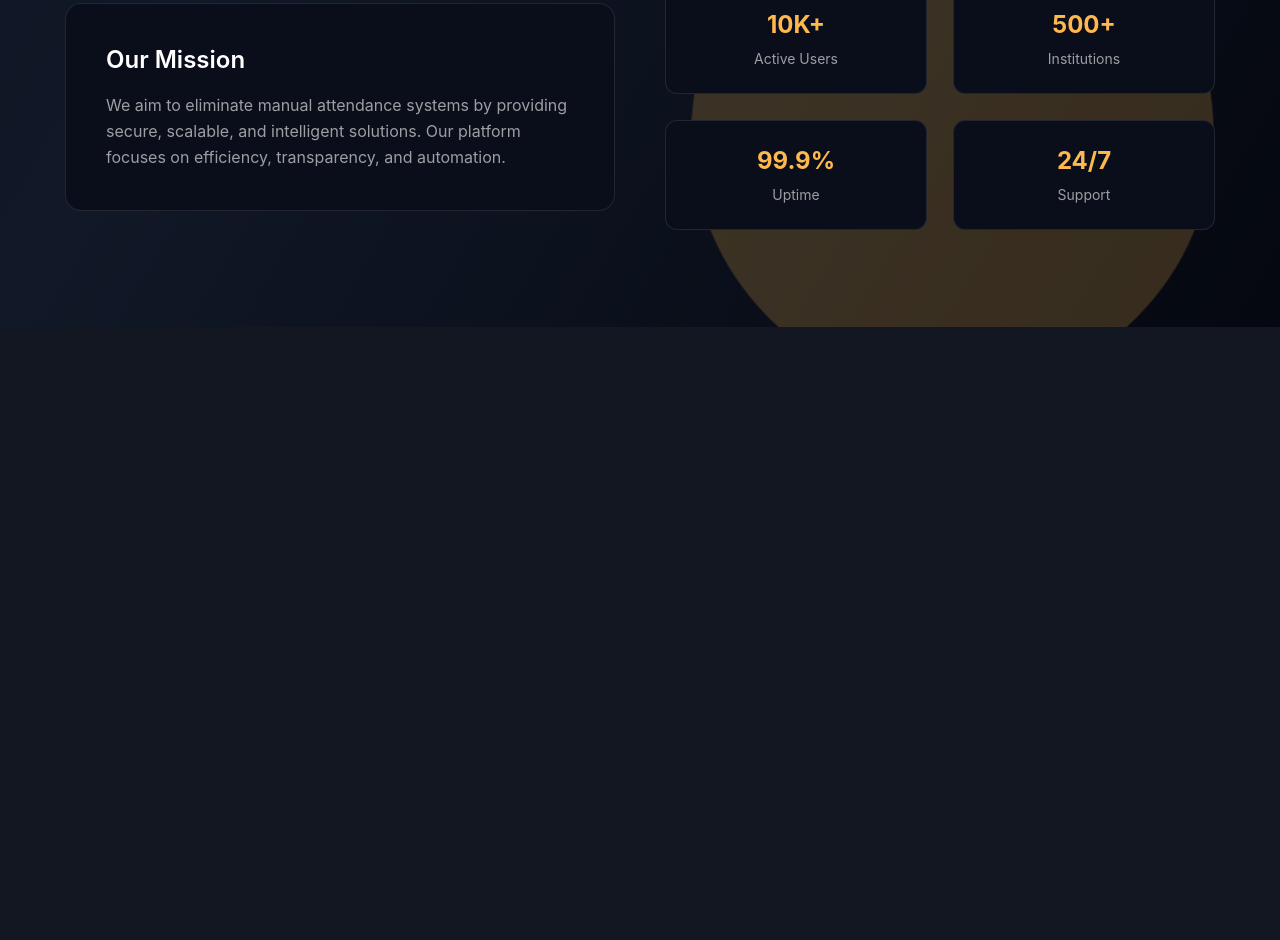
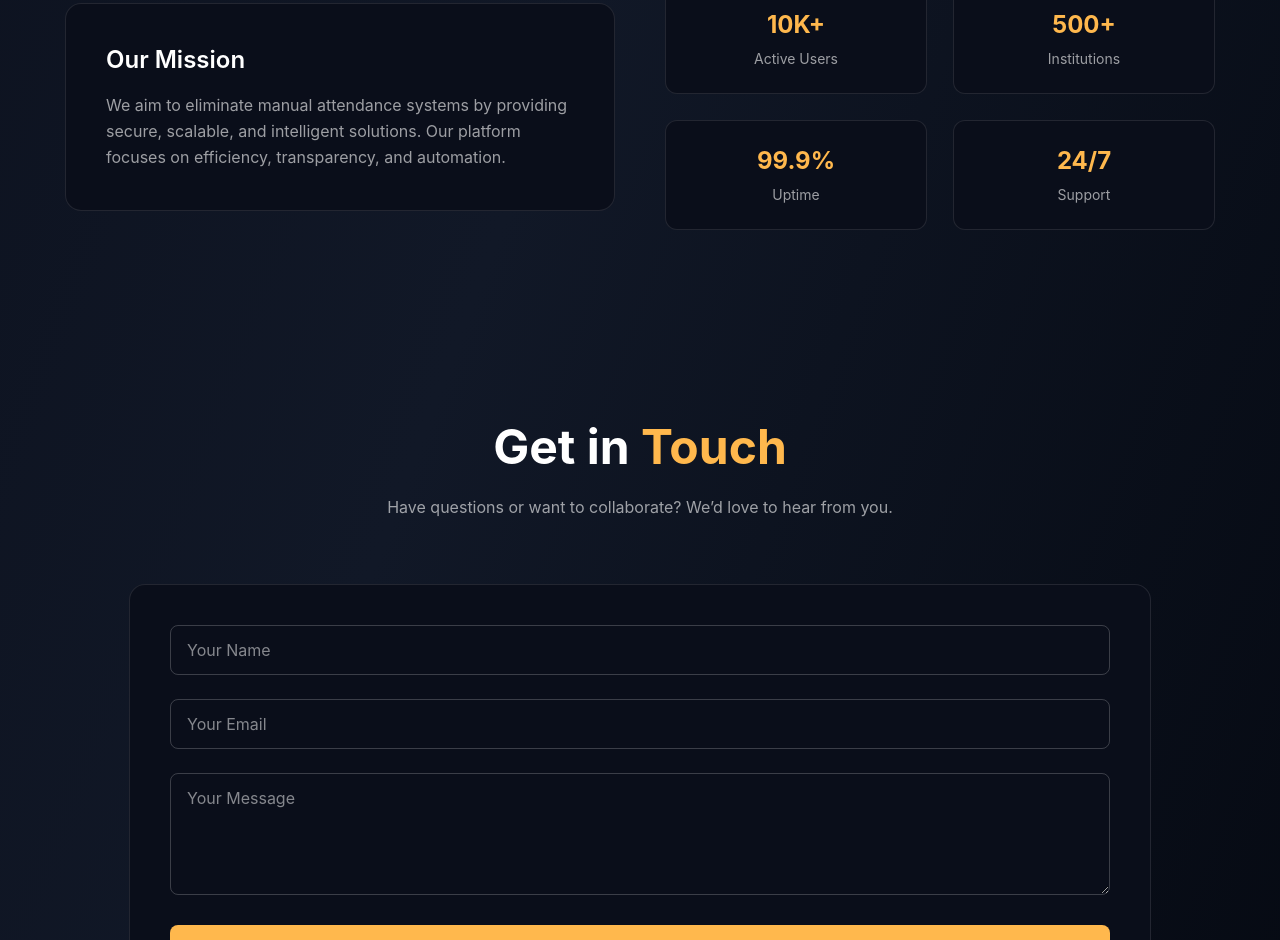
Before and after one commit to raviitsme/attendance-app, a React app: page / in a window 1280 px wide. Shown: the part 1860-2800 px from the top of the page. Before the commit the page ends 2187 px from the top, so only its background shows below. Built offline with nearby package versions, Linux system fonts and the light colour scheme; the HTML template or start-up script is replaced by a standard one.

Commit message:
added modal

```diff
--- a/src/App.jsx
+++ b/src/App.jsx
@@ -1,10 +1,12 @@
 import React from "react";
 import { Routes, Route } from "react-router-dom";
 import LandingPage from "./pages/LandingPage";
+import Modal from "./components/Modal";
 
 const App = () => {
   return (
     <div className="min-h-screen mx-auto ">
+      <Modal/>
       <LandingPage/>
     </div>
   )
--- /dev/null
+++ b/src/components/AuthForms.jsx
@@ -0,0 +1,41 @@
+import React from "react";
+
+export const LoginForm = ({ switchToSignup }) => (
+  <div className="flex flex-col gap-4">
+    <h2 className="text-2xl font-bold text-center text-white font-poppins">
+      Welcome Back
+    </h2>
+    <input type="email" placeholder="Email"
+      className="placeholder-gray-500 text-white rounded-lg border border-amberGold w-full p-3 focus:outline-none focus:ring-2 focus:ring-amberGold focus:border-amberGold transition-all"
+    />
+    <input type="password" placeholder="Password"
+      className="placeholder-gray-500 text-white rounded-lg border border-amberGold w-full p-3 focus:outline-none focus:ring-2 focus:ring-amberGold focus:border-amberGold transition-all"
+    />
+    <p className="text-center text-sm text-gray-400">
+      New to AttendX?{" "}
+      <span
+        onClick={switchToSignup}
+        className="relative text-white cursor-pointer after:content-[''] after:absolute after:left-0 after:-bottom-1 hover:text-amberGold after:h-0.5 after:bg-amberGold after:w-0 after:transition-all after:duration-300 hover:after:w-full"
+      >
+        Sign Up
+      </span>
+    </p>
+  </div>
+);
+
+export const SignupForm = ({ switchToLogin }) => (
+  <div className="flex flex-col gap-4">
+    <h2 className="text-2xl text-white font-bold text-center font-poppins">
+      Register Here
+    </h2>
+    <p className="text-sm text-gray-500 text-center">
+      Already a member?{" "}
+      <span
+        onClick={switchToLogin}
+        className="text-white relative transition-all duration-150 hover:text-amberGold cursor-pointer after:content-[''] after:absolute after:left-0 after:-bottom-1 after:h-0.5 after:bg-amberGold after:w-0 after:transition-all after:duration-300 hover:after:w-full"
+      >
+        Login
+      </span>
+    </p>
+  </div>
+);
--- a/src/components/Button.jsx
+++ b/src/components/Button.jsx
@@ -1,4 +1,4 @@
-const Button = ({ children, variant, className="" }) => {
+const Button = ({ children, variant, className="", onClick }) => {
   const baseStyles = 'px-4 py-2 rounded-xl font-semibold transition duration 200 cursor-pointer';
 
   const varients = {
@@ -7,7 +7,7 @@ const Button = ({ children, variant, className="" }) => {
   };
 
   return (
-    <button className={`${baseStyles} ${varients[variant]} ${className}`}>
+    <button className={`${baseStyles} ${varients[variant]} ${className}`} onClick={onClick}>
       {children}
     </button>
   )
--- /dev/null
+++ b/src/components/Modal.jsx
@@ -0,0 +1,20 @@
+import React from "react";
+import { FaTimes } from "react-icons/fa";
+
+const Modal = ({ isOpen, onClose, children }) => {
+    if(!isOpen) return null;
+  return (
+    <div className="fixed inset-0 z-50 flex items-center justify-center">
+        <div className="absolute inset-0 bg-black/30 backdrop-blur-sm" onClick={onClose}></div>
+
+        <div className="relative z-50 bg-deepNavy rounded-xl w-96 p-6 border border-amberGold">
+            <button onClick={onClose} className="absolute top-3 right-3 text-rosePink cursor-pointer hover:text-amberGold text-xl">
+                <FaTimes/>
+            </button>
+            {children}
+        </div>
+    </div>
+  )
+}
+
+export default Modal
--- a/src/components/Navbar.jsx
+++ b/src/components/Navbar.jsx
@@ -2,7 +2,7 @@ import { Link } from "react-router-dom";
 import Button from "./Button";
 import { useEffect, useState } from "react";
 import { FaBars, FaTimes } from "react-icons/fa";
-const Navbar = () => {
+const Navbar = ({openLoginModal, openSignupModal}) => {
   const [menuOpen, setMenuOpen] = useState(false);
   const [show, setShow] = useState(true);
   const [lastScroll, setLastScroll] = useState(0);
@@ -66,12 +66,14 @@ const Navbar = () => {
             <Button
               variant="outline"
               className="hover:bg-white hover:text-deepNavy"
+              onClick={openLoginModal}
             >
               Login
             </Button>
             <Button
               variant="primary"
               className="hover:bg-amberGold hover:text-deepNavy"
+              onClick={openSignupModal}
             >
               Get Started
             </Button>
--- a/src/pages/About.jsx
+++ b/src/pages/About.jsx
@@ -1,10 +1,8 @@
 const About = () => {
   return (
     <section className="relative py-24 px-6">
-
       {/* Section Container */}
       <div className="max-w-6xl mx-auto">
-
         {/* Heading */}
         <div className="text-center mb-16">
           <h2 className="text-4xl md:text-5xl font-bold text-white">
@@ -12,22 +10,20 @@ const About = () => {
           </h2>
           <p className="text-white/60 mt-6 max-w-2xl mx-auto leading-relaxed">
             AttendX is a modern attendance management platform built to simplify
-            tracking, automate reporting, and empower institutions with real-time
-            insights.
+            tracking, automate reporting, and empower institutions with
+            real-time insights.
           </p>
         </div>
 
         {/* Content Grid */}
         <div className="grid md:grid-cols-2 gap-12 items-center">
-
           {/* Left Side - Description Card */}
           <div className="group relative p-px rounded-2xl transition-all duration-300 hover:-translate-y-2">
-
             {/* Glow Border */}
             <div className="absolute inset-0 rounded-2xl bg-amberGold opacity-0 blur-xl transition-all duration-500 group-hover:opacity-40"></div>
 
             {/* Card */}
-            <div className="relative z-10 bg-deepNavy border border-white/10 rounded-2xl p-10">
+            <div className="relative overflow-hidden z-10 bg-deepNavy border border-white/10 rounded-2xl p-10">
               <h3 className="text-2xl font-semibold text-white mb-4">
                 Our Mission
               </h3>
@@ -36,12 +32,14 @@ const About = () => {
                 secure, scalable, and intelligent solutions. Our platform
                 focuses on efficiency, transparency, and automation.
               </p>
+              <div className="pointer-events-none absolute inset-0">
+                <div className="absolute -left-1/2 top-0 h-full w-1/2 bg-linear-to-r from-transparent via-white/10 to-transparent skew-x-[-20deg] translate-x-[-150%] group-hover:translate-x-[250%] transition-transform duration-1000 ease-out"></div>
+              </div>
             </div>
           </div>
 
           {/* Right Side - Stats */}
           <div className="grid grid-cols-2 gap-6">
-
             {[
               { number: "10K+", label: "Active Users" },
               { number: "500+", label: "Institutions" },
@@ -50,25 +48,24 @@ const About = () => {
             ].map((stat, index) => (
               <div
                 key={index}
-                className="group relative p-px rounded-xl transition-all duration-300 hover:-translate-y-2"
+                className="group overflow-hidden relative p-px rounded-xl transition-all duration-300 hover:-translate-y-2"
               >
                 {/* Glow */}
-                <div className="absolute inset-0 rounded-xl bg-rosePink opacity-0 blur-xl transition-all duration-500 group-hover:opacity-40"></div>
+                <div className="absolute inset-0 rounded-xl bg-rosePink opacity-30 md:opacity-0 blur-xl transition-all duration-500 md:group-hover:opacity-60"></div>
 
                 {/* Card */}
                 <div className="relative z-10 bg-deepNavy border border-white/10 rounded-xl p-6 text-center">
+                  <div className="pointer-events-none absolute inset-0">
+                    <div className="absolute -left-1/2 top-0 h-full w-1/2 bg-linear-to-r from-transparent via-white/10 to-transparent skew-x-[-20deg] translate-x-[-150%] group-hover:translate-x-[250%] transition-transform duration-1000 ease-out"></div>
+                  </div>
                   <h4 className="text-2xl font-bold text-amberGold mb-2">
                     {stat.number}
                   </h4>
-                  <p className="text-white/60 text-sm">
-                    {stat.label}
-                  </p>
+                  <p className="text-white/60 text-sm">{stat.label}</p>
                 </div>
               </div>
             ))}
-
           </div>
-
         </div>
       </div>
     </section>
--- /dev/null
+++ b/src/pages/Contact.jsx
@@ -0,0 +1,58 @@
+const Contact = () => {
+  return (
+    <section id="contact" className="relative py-24 px-6">
+      <div className="max-w-5xl mx-auto">
+
+        {/* Heading */}
+        <div className="text-center mb-16">
+          <h2 className="text-4xl md:text-5xl font-bold text-white">
+            Get in <span className="text-amberGold">Touch</span>
+          </h2>
+          <p className="text-white/60 mt-6 max-w-2xl mx-auto">
+            Have questions or want to collaborate? We’d love to hear from you.
+          </p>
+        </div>
+
+        {/* Glass Card */}
+        <div className="group relative p-px rounded-2xl">
+
+          {/* Card */}
+          <div className="relative z-10 bg-deepNavy border border-white/10 rounded-2xl p-10 overflow-hidden">
+
+            {/* Reflection */}
+
+            <form className="space-y-6 relative z-10">
+              <input
+                type="text"
+                placeholder="Your Name"
+                className="w-full bg-transparent border border-white/20 rounded-lg px-4 py-3 text-white focus:border-amberGold focus:outline-none transition"
+              />
+
+              <input
+                type="email"
+                placeholder="Your Email"
+                className="w-full bg-transparent border border-white/20 rounded-lg px-4 py-3 text-white focus:border-amberGold focus:outline-none transition"
+              />
+
+              <textarea
+                rows="4"
+                placeholder="Your Message"
+                className="w-full bg-transparent border border-white/20 rounded-lg px-4 py-3 text-white focus:border-amberGold focus:outline-none transition"
+              ></textarea>
+
+              <button
+                type="submit"
+                className="w-full bg-amberGold text-deepNavy font-semibold py-3 rounded-lg hover:scale-105 cursor-pointer transition duration-300"
+              >
+                Send Message
+              </button>
+            </form>
+
+          </div>
+        </div>
+      </div>
+    </section>
+  );
+};
+
+export default Contact;
--- /dev/null
+++ b/src/pages/Footer.jsx
@@ -0,0 +1,59 @@
+const Footer = () => {
+  return (
+    <footer className="relative mt-24 border-t border-white/10 bg-deepNavy">
+      <div className="max-w-6xl mx-auto px-6 py-16">
+
+        <div className="grid md:grid-cols-3 gap-12 text-white/70">
+
+          {/* Brand */}
+          <div>
+            <h3 className="text-2xl font-bold text-white mb-4">
+              AttendX
+            </h3>
+            <p className="leading-relaxed">
+              Modern attendance management built for institutions that value
+              automation, clarity, and performance.
+            </p>
+          </div>
+
+          {/* Links */}
+          <div>
+            <h4 className="text-white font-semibold mb-4">Quick Links</h4>
+            <ul className="space-y-3">
+              <li><a href="#features" className="hover:text-amberGold transition">Features</a></li>
+              <li><a href="#about" className="hover:text-amberGold transition">About</a></li>
+              <li><a href="#contact" className="hover:text-amberGold transition">Contact</a></li>
+            </ul>
+          </div>
+
+          {/* CTA */}
+          <div>
+            <h4 className="text-white font-semibold mb-4">Stay Updated</h4>
+            <p className="mb-4">
+              Subscribe to get product updates and improvements.
+            </p>
+            <div className="flex">
+              <input
+                type="email"
+                placeholder="Your Email"
+                className="flex-1 bg-transparent border border-white/20 rounded-l-lg px-4 py-2 text-white focus:outline-none"
+              />
+              <button className="bg-amberGold text-deepNavy px-4 rounded-r-lg font-semibold">
+                Join
+              </button>
+            </div>
+          </div>
+
+        </div>
+
+        {/* Bottom */}
+        <div className="mt-16 text-center text-white/40 text-sm">
+          © {new Date().getFullYear()} AttendX. All rights reserved.
+        </div>
+
+      </div>
+    </footer>
+  );
+};
+
+export default Footer;
--- a/src/pages/LandingPage.jsx
+++ b/src/pages/LandingPage.jsx
@@ -1,9 +1,17 @@
 import Navbar from "../components/Navbar";
 import About from "./About";
+import Contact from "./Contact";
 import Features from "./Features";
+import Footer from "./Footer";
 import Hero from "./Hero";
+import Modal from "../components/Modal";
+import { LoginForm, SignupForm } from "../components/AuthForms";
+import { useState } from "react";
 
 const LandingPage = () => {
+  const [isModalOpen, setIsModalOpen] = useState(false);
+  const [isLogin, setIsLogin] = useState(true);
+
   return (
     <div className="relative min-h-screen overflow-hidden">
       {/* Gradient Background */}
@@ -11,40 +19,45 @@ const LandingPage = () => {
 
       {/* Animated Blobs */}
       <div className="absolute inset-0 z-0 pointer-events-none overflow-hidden">
-        <div
-          className="absolute top-0 left-0
-    w-125 h-125
-    bg-rosePink opacity-20 rounded-full
-    animate-move-one"
-        />
-
-        <div
-          className="absolute bottom-0 right-0
-     w-125 h-125
-    bg-amberGold opacity-20 rounded-full
-    animate-move-two"
-        />
-
-        <div
-          className="absolute top-1/3 left-1/2
-    w-100 h-100
-    bg-turquoise opacity-15 rounded-full
-    animate-move-three"
-        />
+        <div className="absolute top-0 left-0 w-125 h-125 bg-rosePink opacity-20 rounded-full animate-move-one" />
+        <div className="absolute bottom-0 right-0 w-125 h-125 bg-amberGold opacity-20 rounded-full animate-move-two" />
+        <div className="absolute top-1/3 left-1/2 w-100 h-100 bg-turquoise opacity-15 rounded-full animate-move-three" />
       </div>
 
       {/* Page Content */}
       <div className="relative z-10">
-        <Navbar />
+        <Navbar
+          openLoginModal={() => {
+            setIsLogin(true);
+            setIsModalOpen(true);
+          }}
+          openSignupModal={() => {
+            setIsLogin(false);
+            setIsModalOpen(true);
+          }}
+        />
         <Hero />
-        <section id="features" >
+        <section id="features">
           <Features />
         </section>
         <section id="about">
-          <About/>
+          <About />
+        </section>
+        <section id="contact">
+          <Contact />
+        </section>
+        <section id="footer">
+          <Footer />
         </section>
       </div>
+      <Modal isOpen={isModalOpen} onClose={() => {setIsModalOpen(false)}}>
+        {isLogin ? (<LoginForm switchToSignup={() => setIsLogin(false)}/>
+        ) : (
+          <SignupForm switchToLogin={() => setIsLogin(true)}/>
+        )}
+      </Modal>
     </div>
   );
 };
+
 export default LandingPage;
```
